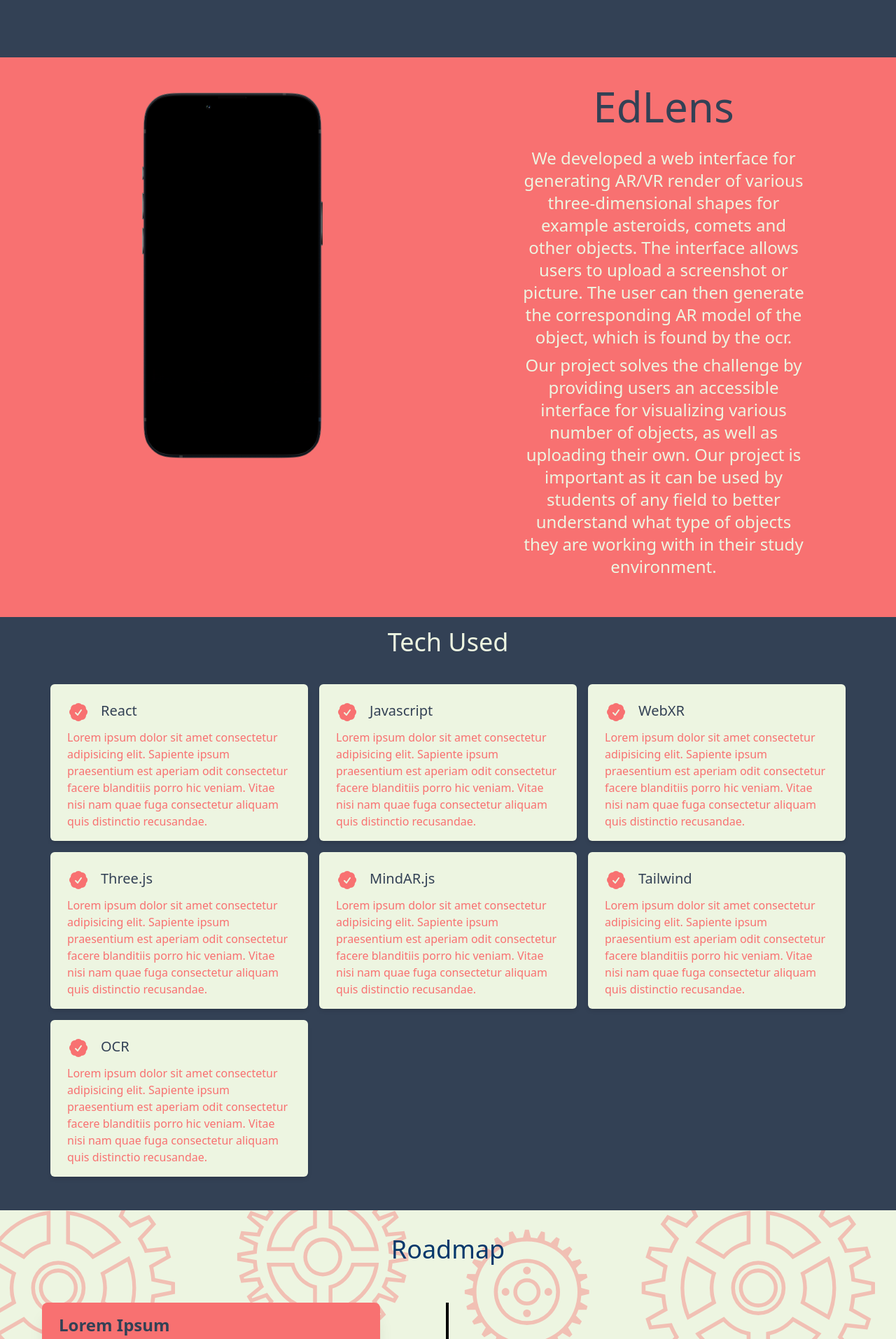
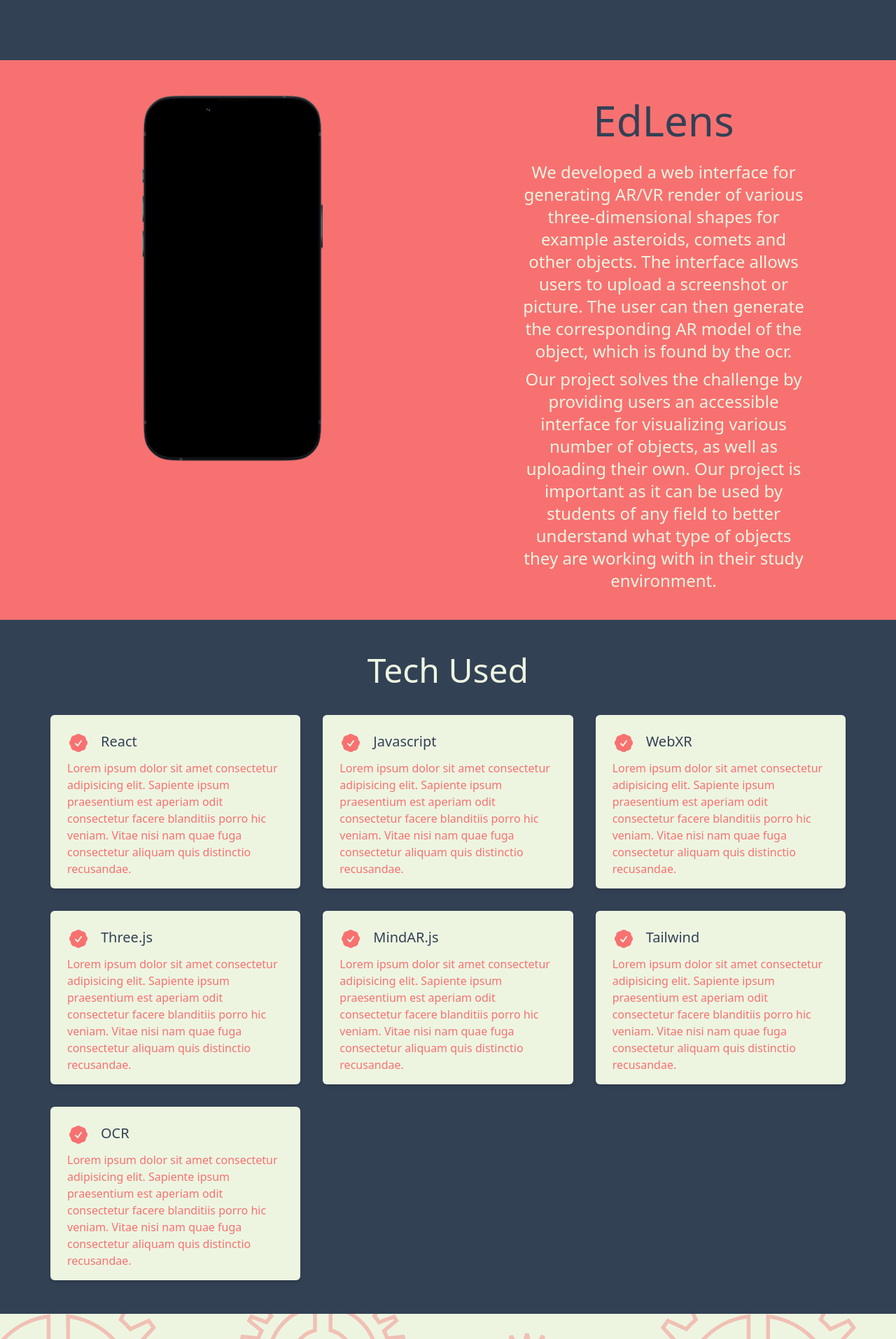
Before and after one commit to Mr-Emerald-Wolf/edlens, a React (Create React App) app: page / in a window 1280 px wide. Shown: the part 766-2680 px from the top of the page at 70% size. Built offline with nearby package versions, Linux system fonts and the light colour scheme.

Commit message:
margins restructured

```diff
--- a/src/components/AboutApp.js
+++ b/src/components/AboutApp.js
@@ -23,7 +23,7 @@
                                 transform: isInView ? "none" : "translateX(-200px)",
                                 opacity: isInView ? 1 : 0,
                                 transition: "all 0.9s cubic-bezier(0.17, 0.55, 0.55, 1) 0.5s"
-                            }} className="sm:text-6xl text-3xl font-medium title-font m-4 md:mb-2 md:pb-4 text-slate-700 " >
+                            }} className="sm:text-6xl text-3xl font-medium title-font m-4 md:mb-2 md:pb-4 mt-[2rem] text-slate-700 " >
                                 EdLens
                             </h1>
                             <p style={{
--- a/src/components/Challenges.js
+++ b/src/components/Challenges.js
@@ -3,17 +3,17 @@
 export default function Challenges() {
     return (
         <>
+            <section id='challenges'>
                 <div className="bg-slate-700 p-2 min-h-screen">
-                <h1 className="sm:text-5xl text-3xl title-font mt-[3rem] text-red-400 font-bold text-center" >
+                    <h1 className="sm:text-5xl text-3xl title-font mt-[3rem] m-2 text-red-400 font-bold text-center" >
                         Challenges We Faced
                     </h1>
-                <div className="grid">
-
+                    <div className="grid mx-[3rem]">
                         <div className="p-2 m-2">
                             <p className="text-red-400 text-2xl font-bold">
                                 Challenge 1
                             </p>
-                        <p className="text-slate-200 text-lg">
+                            <p className="text-pale text-lg">
                                 Lorem ipsum dolor sit amet consectetur adipisicing elit. Voluptatem, odit! In, hic. Maxime exercitationem reprehenderit consequuntur ea deserunt quas totam corrupti! Id sit neque dolore deserunt suscipit expedita quas tempore!
                             </p>
                         </div>
@@ -21,7 +21,7 @@
                             <p className="text-red-400 text-2xl font-bold">
                                 Challenge 2
                             </p>
-                        <p className="text-slate-200 text-lg">
+                            <p className="text-pale text-lg">
                                 Lorem ipsum dolor sit amet consectetur adipisicing elit. Voluptatem, odit! In, hic. Maxime exercitationem reprehenderit consequuntur ea deserunt quas totam corrupti! Id sit neque dolore deserunt suscipit expedita quas tempore!
                             </p>
                         </div>
@@ -30,7 +30,7 @@
                             <p className="text-red-400 text-2xl font-bold">
                                 Challenge 3
                             </p>
-                        <p className="text-slate-200 text-lg">
+                            <p className="text-pale text-lg">
                                 Lorem ipsum dolor sit amet consectetur adipisicing elit. Voluptatem, odit! In, hic. Maxime exercitationem reprehenderit consequuntur ea deserunt quas totam corrupti! Id sit neque dolore deserunt suscipit expedita quas tempore!
                             </p>
                         </div>
@@ -39,7 +39,7 @@
                             <p className="text-red-400 text-2xl font-bold">
                                 Challenge 4
                             </p>
-                        <p className="text-slate-200 text-lg">
+                            <p className="text-pale text-lg">
                                 Lorem ipsum dolor sit amet consectetur adipisicing elit. Voluptatem, odit! In, hic. Maxime exercitationem reprehenderit consequuntur ea deserunt quas totam corrupti! Id sit neque dolore deserunt suscipit expedita quas tempore!
                             </p>
                         </div>
@@ -47,16 +47,16 @@
                             <p className="text-red-400 text-2xl font-bold">
                                 Challenge 5
                             </p>
-                        <p className="text-slate-200 text-lg">
+                            <p className="text-pale text-lg">
                                 Lorem ipsum dolor sit amet consectetur adipisicing elit. Voluptatem, odit! In, hic. Maxime exercitationem reprehenderit consequuntur ea deserunt quas totam corrupti! Id sit neque dolore deserunt suscipit expedita quas tempore!
                             </p>
                         </div>
 
 
 
-
                     </div>
                 </div>
+            </section>
         </>
     )
 }
--- a/src/components/Navbar.js
+++ b/src/components/Navbar.js
@@ -8,7 +8,7 @@
     <>
       <header className="bg-slate-800  p-1 z-50 top-0 md:sticky">
                     <div className="container flex justify-between mx-auto">
-                        <a rel="noopener noreferrer" href="#landing" aria-label="Back to homepage" className="flex items-center p-1 text-2xl text-red-500">
+                        <a rel="noopener noreferrer" href="#landing" aria-label="Back to homepage" className="flex items-center p-1 font-bold text-3xl text-red-500">
                             EdLens
                         </a>
                         <div className="flex flex-grow items-center justify-end"></div>
--- a/src/components/Tech.js
+++ b/src/components/Tech.js
@@ -18,10 +18,10 @@
               transform: isInView ? "none" : "translateX(-200px)",
               opacity: isInView ? 1 : 0,
               transition: "all 0.9s cubic-bezier(0.17, 0.55, 0.55, 1) 0.5s"
-            }} className="sm:text-4xl text-3xl font-medium title-font m-4 text-pale  text-center" >
+            }} className="sm:text-5xl text-3xl font-medium title-font m-4 mt-[3rem] text-pale  text-center" >
               Tech Used
             </h1>
-            <div className="grid grid-cols-3 p-4 px-[4rem] justify-items-center">
+            <div className="grid grid-cols-3 gap-4 p-4 px-[4rem] justify-items-center">
               {tech.map((tech) => (
                 <div key={tech} className="p-2">
                   <div className=" bg-pale rounded-md p-4 h-full items-center shadow-md">
--- a/src/components/Timeline.js
+++ b/src/components/Timeline.js
@@ -5,7 +5,7 @@
       {/* <!-- component --> */}
       <div class="bg-hero bg-pale p-5" id=''>
 
-         <h1 className="sm:text-4xl text-3xl font-medium title-font m-4 text-blueTheme  text-center" >
+         <h1 className="sm:text-5xl text-3xl font-medium title-font m-4 text-slate-700  text-center" >
           Roadmap
         </h1>
         <div class="relative wrap overflow-hidden p-10 h-full">
```
Lines whose indentation alone changed are shown as unchanged.
